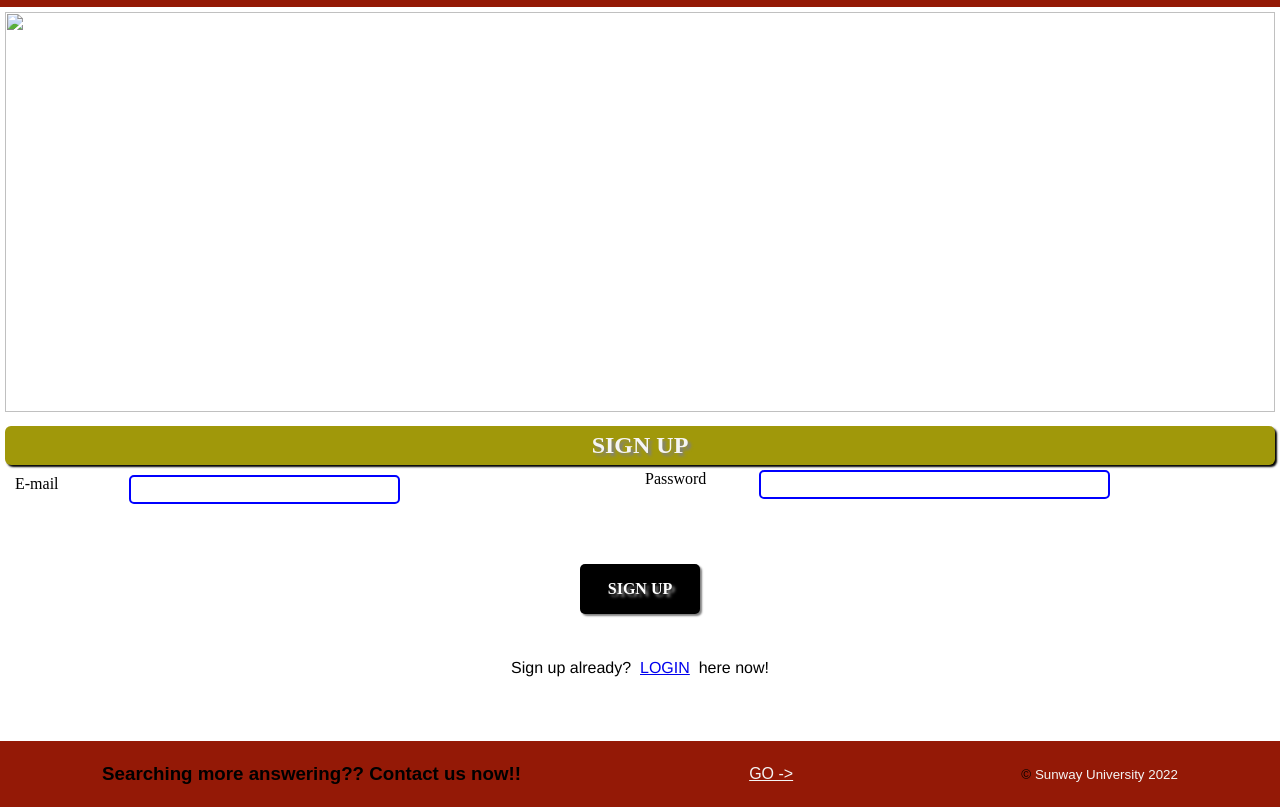
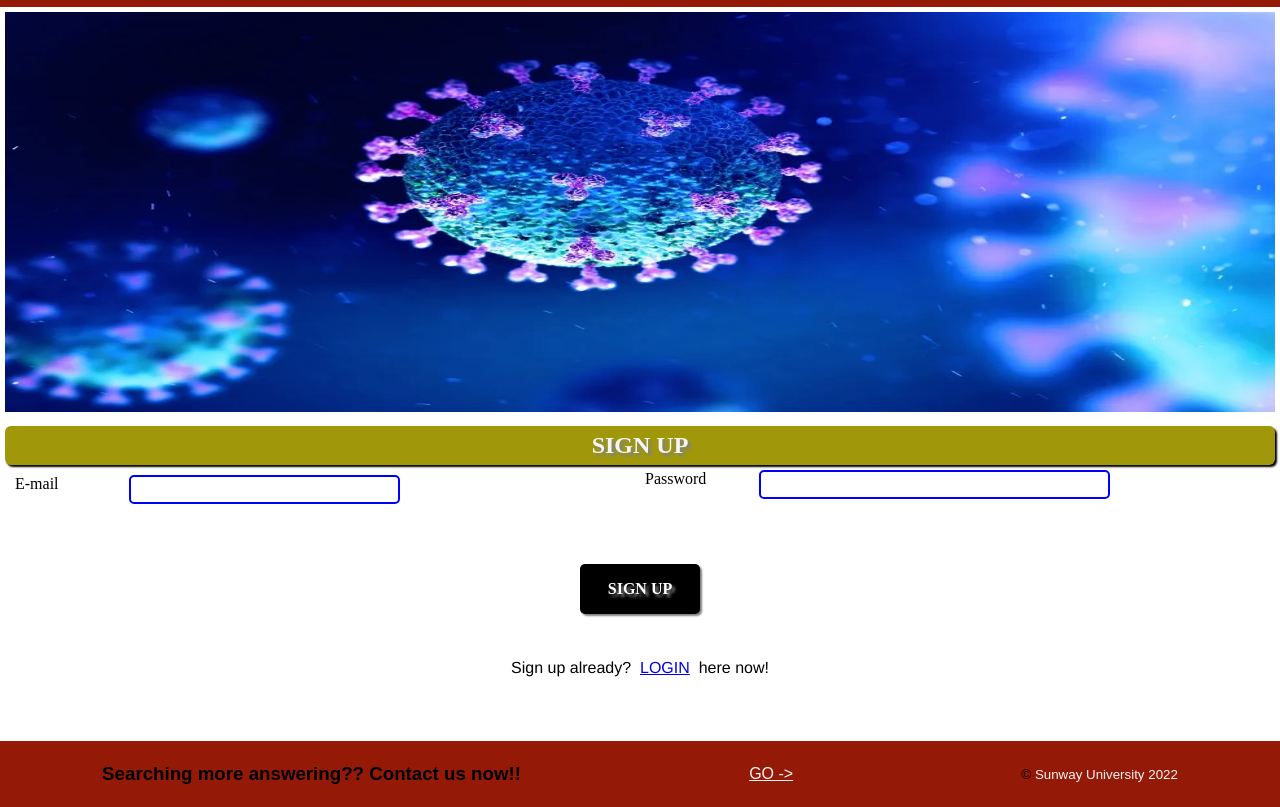
Before and after one commit to KYH-CW/final, a plain HTML site: page signup.html in a window 1280 px wide. Shown: the part 57-864 px from the top of the page. Drawn offline with Linux system fonts and the light colour scheme.

Commit message:
Update signup.html

```diff
--- a/signup.html
+++ b/signup.html
@@ -95,7 +95,7 @@
   <head>
     <meta charset="UTF-8" />
     <link rel="stylesheet" href="final.css" />
-    <link rel="icon" href="image/virus.png" type="image/png type">
+    <link rel="icon" href="virus.png" type="image/png type">
     <title>COVID-19</title>
   </head>
 
@@ -119,7 +119,7 @@
     </nav>
 
     <div class="banner">
-        <img src="image/sign.png" height="400"></img>
+        <img src="sign.png" height="400"></img>
     </div>
 
     <form name="contactform" action="/my-handling-form-page" onsubmit="return validateForm()" method="post">
```
